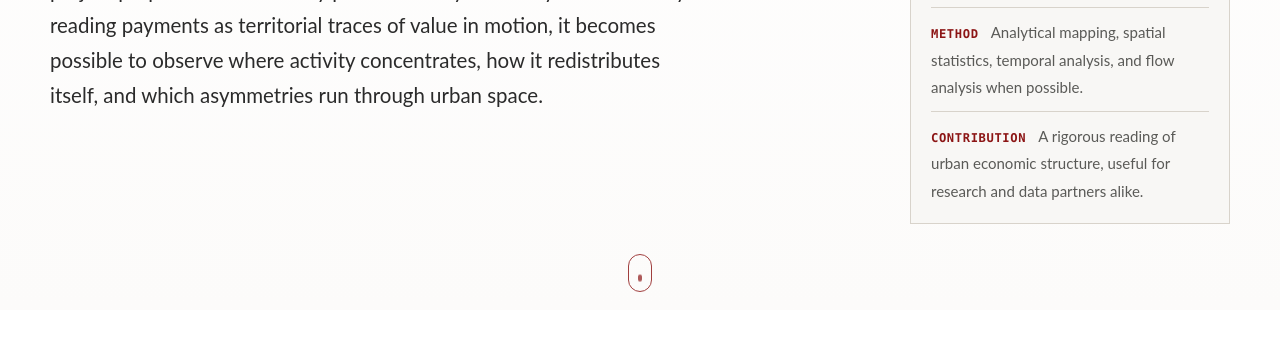
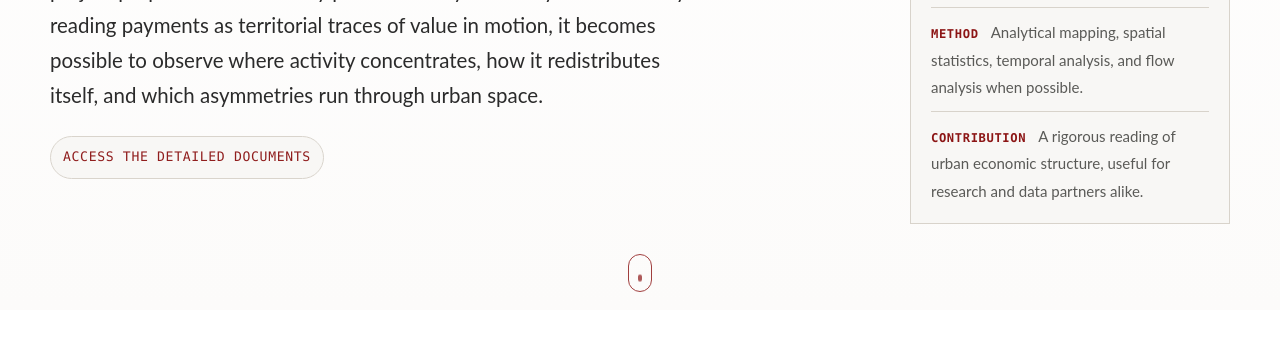
Before and after one commit to Sujapro-droid/Sujapro-droid.github.io, a plain HTML site: page research.html in a window 1280 px wide. Shown: the part 448-785 px from the top of the page. Drawn offline with Linux system fonts and the light colour scheme.

Commit message:
Move detailed documents button into research hero

```diff
--- a/research.html
+++ b/research.html
@@ -250,18 +250,27 @@
     }
 
     .hero-download {
-      display: inline-block;
-      margin-top: 6px;
+      display: inline-flex;
+      align-items: center;
+      gap: 8px;
+      margin-top: 4px;
+      padding: 9px 12px;
+      border: 1px solid var(--line);
+      border-radius: 999px;
+      background: var(--soft);
       font-family: var(--mono);
       font-size: 0.82rem;
       letter-spacing: 0.05em;
       text-transform: uppercase;
       color: var(--accent);
-      opacity: 0.88;
+      opacity: 0.96;
+      transition: border-color 0.2s ease, transform 0.2s ease, opacity 0.2s ease;
     }
 
     .hero-download:hover {
       opacity: 1;
+      border-color: var(--accent);
+      transform: translateY(-1px);
     }
 
     .scroll-cue {
@@ -711,6 +720,7 @@
             ordinary monetary circulation. By reading payments as territorial traces of value in motion,
             it becomes possible to observe where activity concentrates, how it redistributes itself, and which asymmetries run through urban space.</span>
           </p>
+          <a class="hero-download" href="#documents"><span class="lang-fr">Accéder aux documents détaillés</span><span class="lang-en">Access the detailed documents</span></a>
         </div>
 
         <aside class="hero-meta">
@@ -1047,9 +1057,6 @@
             <span class="lang-fr">Si vous souhaitez aller plus loin, vous pouvez télécharger ci-dessous une version plus longue du projet, en français ou en anglais, selon le niveau de détail et le cadrage recherchés.</span>
             <span class="lang-en">If you would like to go further, you can download below a longer version of the project, in French or in English, depending on the level of detail and framing you need.</span>
           </p>
-          <p>
-            <a class="hero-download" href="#documents"><span class="lang-fr">Accéder aux documents détaillés</span><span class="lang-en">Access the detailed documents</span></a>
-          </p>
         </article>
 
         <aside class="aside">
```
